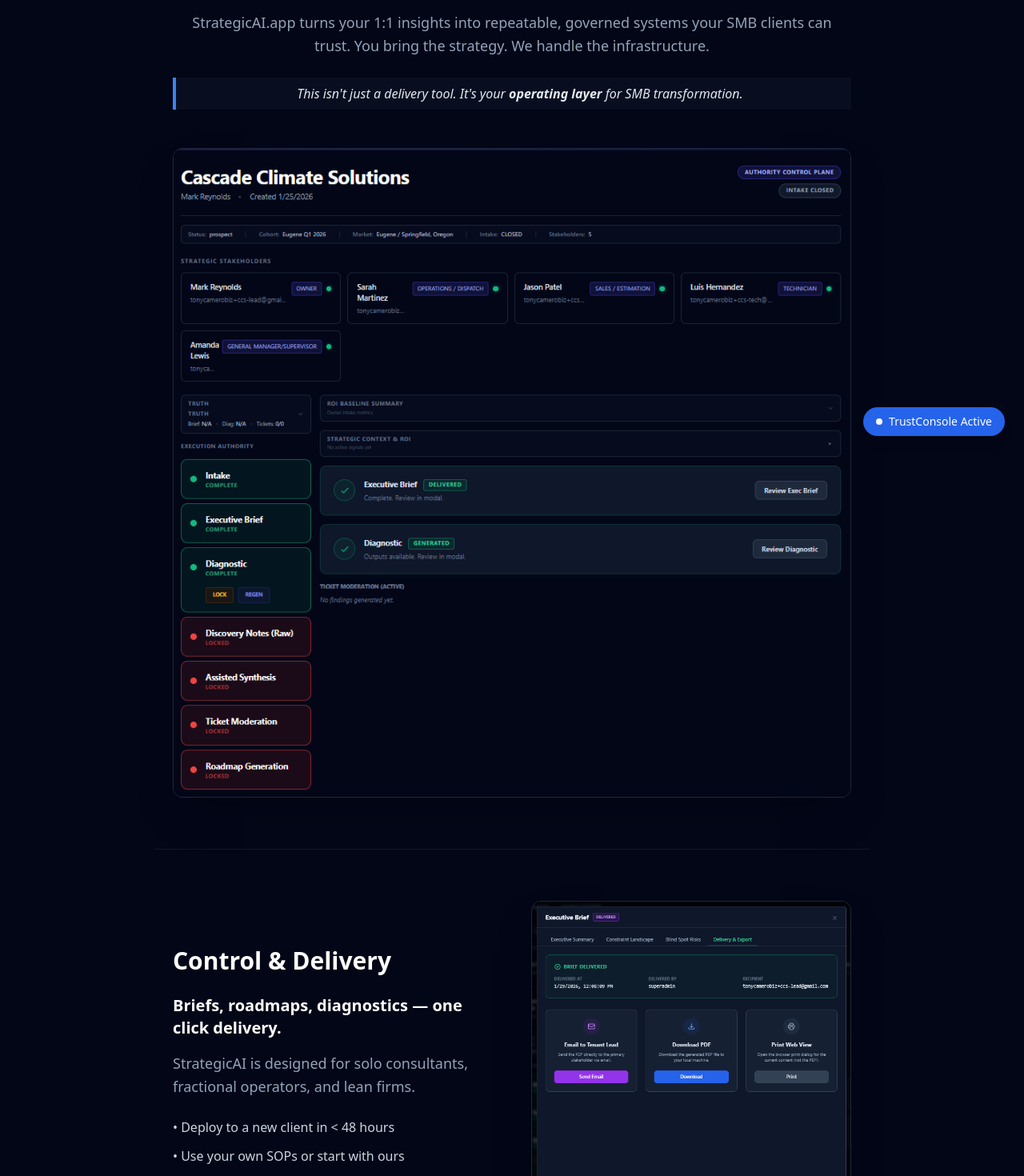
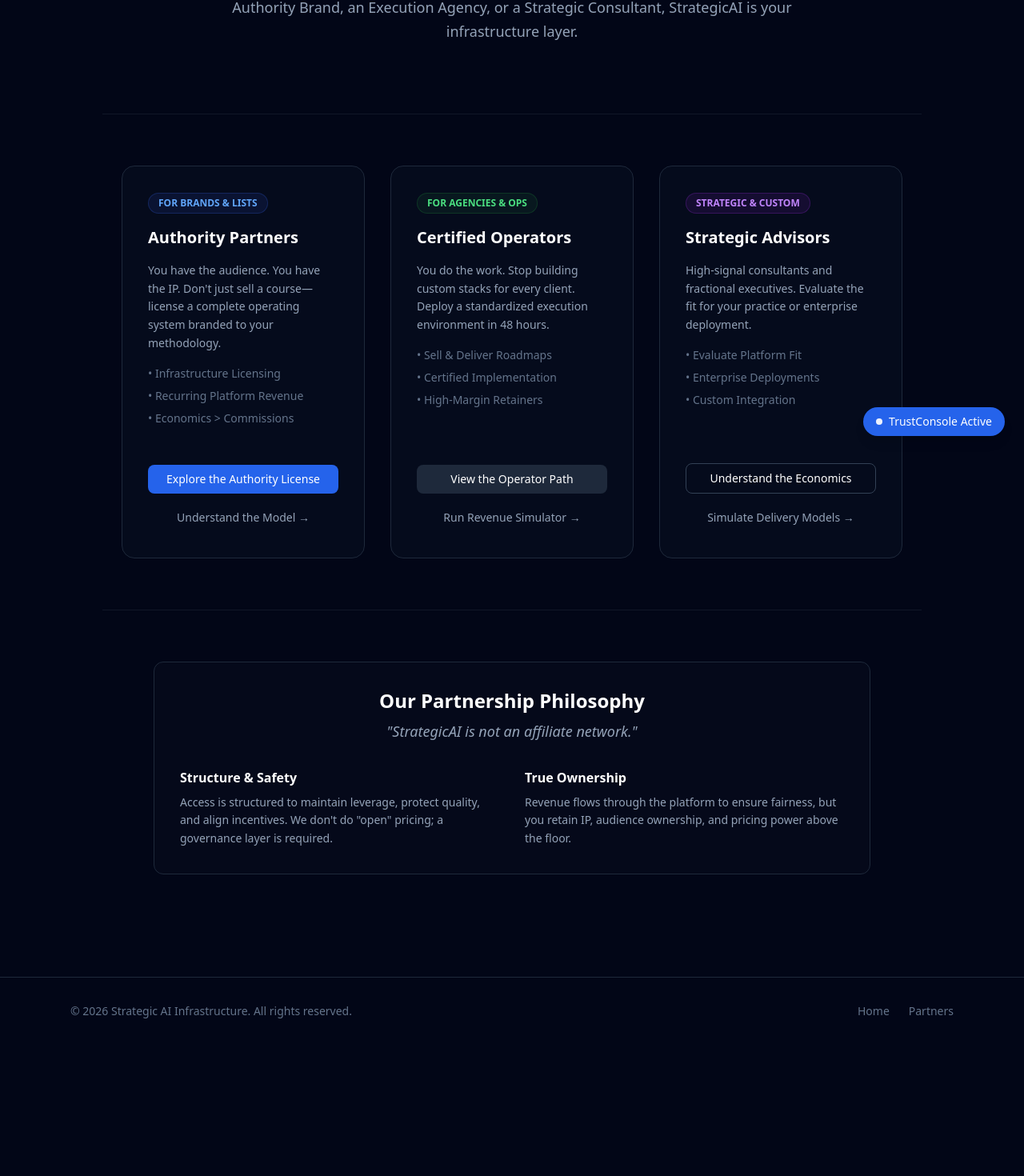
Before and after one commit to tonycamero/strategicai-marketing, a React (Vite) app in the folder frontend/: page /partners in a window 1280 px wide. Shown: the part 231-1701 px from the top of the page at 80% size. After the commit the page ends 1537 px from the top, so only its background shows below. Built offline with nearby package versions, Linux system fonts and the light colour scheme.

Commit message:
🔥 Site Rewrite: SMB-focused homepage, nav cleanup, and skeleton routes for /product, /why-strategicai, /pricing with search-term-driven structure

```diff
--- a/frontend/src/pages/public/Partners.tsx
+++ b/frontend/src/pages/public/Partners.tsx
@@ -9,8 +9,9 @@
     h3: "text-xl font-bold text-white mb-4",
     p: "text-lg text-slate-400 mb-6 leading-relaxed",
     li: "text-slate-300 mb-2 flex items-start gap-2",
-    section: "max-w-4xl mx-auto px-6 py-16 border-b border-slate-800/50 last:border-0",
+    section: "max-w-5xl mx-auto px-6 py-16 border-b border-slate-800/50 last:border-0",
     ctaButton: "inline-flex items-center px-6 py-3 rounded-lg bg-blue-600 hover:bg-blue-700 text-white font-medium transition cursor-pointer",
+    secondaryButton: "inline-flex items-center px-6 py-3 rounded-lg border border-slate-600 hover:bg-slate-800 text-white font-medium transition cursor-pointer",
     imgContainer: "rounded-xl overflow-hidden border border-slate-800 shadow-2xl bg-slate-900/50 cursor-zoom-in hover:border-slate-600 transition-colors group relative",
     img: "w-full h-auto",
     zoomHint: "absolute inset-0 flex items-center justify-center bg-black/0 group-hover:bg-black/20 transition-all opacity-0 group-hover:opacity-100 pointer-events-none"
@@ -49,102 +50,121 @@
             </nav>
 
             <main>
-                {/* Hero */}
+                {/* Section 1: Identity Framing */}
                 <section className={styles.section}>
-                    <div className="text-center max-w-4xl mx-auto mb-12">
-                        <h1 className={styles.h1}>Deliver like a full agency — without building one.</h1>
+                    <div className="text-center max-w-3xl mx-auto">
+                        <h1 className={styles.h1}>Leverage, Not Links.</h1>
                         <p className={styles.p}>
-                            StrategicAI.app turns your 1:1 insights into repeatable, governed systems your SMB clients can trust.
-                            You bring the strategy. We handle the infrastructure.
+                            This is for serious partners building with leverage — not link-pushers.
+                            Whether you are an Authority Brand, an Execution Agency, or a Strategic Consultant,
+                            StrategicAI is your infrastructure layer.
                         </p>
-                        <blockquote className="border-l-4 border-blue-500 pl-4 py-2 bg-slate-900/50 italic text-slate-200">
-                            This isn't just a delivery tool. It's your <strong>operating layer</strong> for SMB transformation.
-                        </blockquote>
-                    </div>
-                    <div className={`${styles.imgContainer} mt-8`} onClick={() => setSelectedImage('/images/partner-dashboard-main.png')}>
-                        <img src="/images/partner-dashboard-main.png" alt="Partner Control Plane" className={styles.img} />
-                        <div className={styles.zoomHint}><span className="bg-black/50 text-white text-xs px-2 py-1 rounded backdrop-blur-sm">Click to expand</span></div>
                     </div>
                 </section>
 
-                {/* Section: Control & Delivery */}
+                {/* Section 2: Three Partner Archetypes */}
                 <section className={styles.section}>
-                    <div className="grid md:grid-cols-2 gap-12 items-center">
-                        <div>
-                            <h2 className={styles.h2}>Control & Delivery</h2>
-                            <h3 className={styles.h3}>Briefs, roadmaps, diagnostics — one click delivery.</h3>
-                            <p className={styles.p}>StrategicAI is designed for solo consultants, fractional operators, and lean firms.</p>
-                            <ul className="space-y-3 mb-6">
-                                <li className={styles.li}>• Deploy to a new client in &lt; 48 hours</li>
-                                <li className={styles.li}>• Use your own SOPs or start with ours</li>
-                                <li className={styles.li}>• Keep the relationship, let us power the delivery</li>
-                            </ul>
+                    <div className="grid md:grid-cols-3 gap-8">
+                        {/* Authority Partners */}
+                        <div className="bg-slate-900/30 p-8 rounded-2xl border border-slate-800 hover:border-blue-500/30 transition-all flex flex-col">
+                            <div className="mb-6">
+                                <span className="inline-block px-3 py-1 rounded-full bg-blue-900/20 text-blue-400 text-xs font-bold border border-blue-900/50 mb-4">FOR BRANDS & LISTS</span>
+                                <h3 className={styles.h3}>Authority Partners</h3>
+                                <p className="text-slate-400 text-sm leading-relaxed mb-4">
+                                    You have the audience. You have the IP. Don't just sell a course—license a complete operating system branded to your methodology.
+                                </p>
+                                <ul className="text-sm text-slate-500 space-y-2 mb-6">
+                                    <li>• Infrastructure Licensing</li>
+                                    <li>• Recurring Platform Revenue</li>
+                                    <li>• Economics &gt; Commissions</li>
+                                </ul>
+                            </div>
+                            <div className="mt-auto space-y-3">
+                                <Link to="/authority-partner" className="block text-center bg-blue-600 hover:bg-blue-700 text-white py-2 rounded-lg text-sm font-medium transition cursor-pointer">
+                                    Explore the Authority License
+                                </Link>
+                                <Link to="/authority-economics" className="block text-center text-slate-400 hover:text-white py-2 text-sm transition cursor-pointer">
+                                    Understand the Model →
+                                </Link>
+                            </div>
                         </div>
-                        <div className={styles.imgContainer} onClick={() => setSelectedImage('/images/partner-delivery-console.png')}>
-                            <img src="/images/partner-delivery-console.png" alt="Delivery Console" className={styles.img} />
-                            <div className={styles.zoomHint}><span className="bg-black/50 text-white text-xs px-2 py-1 rounded backdrop-blur-sm">Click to expand</span></div>
+
+                        {/* Execution Partners */}
+                        <div className="bg-slate-900/30 p-8 rounded-2xl border border-slate-800 hover:border-green-500/30 transition-all flex flex-col">
+                            <div className="mb-6">
+                                <span className="inline-block px-3 py-1 rounded-full bg-green-900/20 text-green-400 text-xs font-bold border border-green-900/50 mb-4">FOR AGENCIES & OPS</span>
+                                <h3 className={styles.h3}>Certified Operators</h3>
+                                <p className="text-slate-400 text-sm leading-relaxed mb-4">
+                                    You do the work. Stop building custom stacks for every client. Deploy a standardized execution environment in 48 hours.
+                                </p>
+                                <ul className="text-sm text-slate-500 space-y-2 mb-6">
+                                    <li>• Sell & Deliver Roadmaps</li>
+                                    <li>• Certified Implementation</li>
+                                    <li>• High-Margin Retainers</li>
+                                </ul>
+                            </div>
+                            <div className="mt-auto space-y-3">
+                                <Link to="/certified-operator" className="block text-center bg-slate-800 hover:bg-slate-700 text-white py-2 rounded-lg text-sm font-medium transition cursor-pointer">
+                                    View the Operator Path
+                                </Link>
+                                <Link to="/partner-revenue-simulator" className="block text-center text-slate-400 hover:text-white py-2 text-sm transition cursor-pointer">
+                                    Run Revenue Simulator →
+                                </Link>
+                            </div>
+                        </div>
+
+                        {/* Strategic / Exploratory */}
+                        <div className="bg-slate-900/30 p-8 rounded-2xl border border-slate-800 hover:border-purple-500/30 transition-all flex flex-col">
+                            <div className="mb-6">
+                                <span className="inline-block px-3 py-1 rounded-full bg-purple-900/20 text-purple-400 text-xs font-bold border border-purple-900/50 mb-4">STRATEGIC & CUSTOM</span>
+                                <h3 className={styles.h3}>Strategic Advisors</h3>
+                                <p className="text-slate-400 text-sm leading-relaxed mb-4">
+                                    High-signal consultants and fractional executives. Evaluate the fit for your practice or enterprise deployment.
+                                </p>
+                                <ul className="text-sm text-slate-500 space-y-2 mb-6">
+                                    <li>• Evaluate Platform Fit</li>
+                                    <li>• Enterprise Deployments</li>
+                                    <li>• Custom Integration</li>
+                                </ul>
+                            </div>
+                            <div className="mt-auto space-y-3">
+                                <Link to="/authority-economics" className="block text-center border border-slate-700 hover:bg-slate-800 text-white py-2 rounded-lg text-sm font-medium transition cursor-pointer">
+                                    Understand the Economics
+                                </Link>
+                                <Link to="/partner-revenue-simulator" className="block text-center text-slate-400 hover:text-white py-2 text-sm transition cursor-pointer">
+                                    Simulate Delivery Models →
+                                </Link>
+                            </div>
                         </div>
                     </div>
                 </section>
 
-                {/* Section: Execution System */}
+                {/* Section 3: Explicit Partnership Philosophy */}
                 <section className={styles.section}>
-                    <div className="grid md:grid-cols-2 gap-12 items-center">
-                        <div className={`order-2 md:order-1 ${styles.imgContainer} max-w-[60%] mx-auto`} onClick={() => setSelectedImage('/images/partner-execution-steps.png')}>
-                            <img src="/images/partner-execution-steps.png" alt="Execution Steps" className={styles.img} />
-                            <div className={styles.zoomHint}><span className="bg-black/50 text-white text-xs px-2 py-1 rounded backdrop-blur-sm">Click to expand</span></div>
+                    <div className="bg-slate-900/20 border border-slate-800 rounded-xl p-8 max-w-4xl mx-auto">
+                        <div className="text-center mb-8">
+                            <h2 className="text-2xl font-bold text-white mb-2">Our Partnership Philosophy</h2>
+                            <p className="text-lg text-slate-400 italic">"StrategicAI is not an affiliate network."</p>
                         </div>
-                        <div className="order-1 md:order-2">
-                            <h2 className={styles.h2}>Execution System</h2>
-                            <h3 className={styles.h3}>You control when, how, and who gets to build.</h3>
-                            <ul className="space-y-1 ml-4 list-disc text-slate-400">
-                                <li>SOPs trigger real workflows.</li>
-                                <li>Clients stop asking "what next?"</li>
-                                <li>Automated tracking of every step.</li>
-                            </ul>
+                        <div className="grid md:grid-cols-2 gap-8">
+                            <div>
+                                <h4 className="font-bold text-white mb-2">Structure & Safety</h4>
+                                <p className="text-slate-400 text-sm leading-relaxed">
+                                    Access is structured to maintain leverage, protect quality, and align incentives. We don't do "open" pricing; a governance layer is required.
+                                </p>
+                            </div>
+                            <div>
+                                <h4 className="font-bold text-white mb-2">True Ownership</h4>
+                                <p className="text-slate-400 text-sm leading-relaxed">
+                                    Revenue flows through the platform to ensure fairness, but you retain IP, audience ownership, and pricing power above the floor.
+                                </p>
+                            </div>
                         </div>
                     </div>
                 </section>
-
-                {/* What You Get / Features List */}
-                <section className={styles.section}>
-                    <h2 className={styles.h2}>Why SMBs Love It (and You Win)</h2>
-                    <div className="space-y-8">
-                        <div>
-                            <h3 className={styles.h3}>Intake Engines</h3>
-                            <ul className="space-y-1 ml-4 list-disc text-slate-400">
-                                <li>Role-based portals collect Sales, Ops, and Executive intel.</li>
-                                <li>No more chasing docs or misaligned assumptions.</li>
-                            </ul>
-                        </div>
-                        <div>
-                            <h3 className={styles.h3}>TrustConsole™</h3>
-                            <ul className="space-y-1 ml-4 list-disc text-slate-400">
-                                <li>Clients can ask roadmap questions 24/7.</li>
-                                <li>Grounded in KPIs, ticket activity, and progress.</li>
-                            </ul>
-                        </div>
-                        <div>
-                            <h3 className={styles.h3}>ROI Dashboard</h3>
-                            <ul className="space-y-1 ml-4 list-disc text-slate-400">
-                                <li>Show time saved, margin recovered, and operational lift.</li>
-                                <li>Clients see results, not confusion.</li>
-                            </ul>
-                        </div>
-                    </div>
-                </section>
-
-                {/* CTA */}
-                <section className={styles.section}>
-                    <Link to="/partners">
-                        <span className={styles.ctaButton}>Join the Partner Program</span>
-                    </Link>
-                </section>
-
             </main>
 
-            <TrustAgentShell enabled={true} mode="homepage" />
-
+            <TrustAgentShell enabled={true} mode="public" />
             <ImageViewer isOpen={!!selectedImage} src={selectedImage} onClose={() => setSelectedImage(null)} />
 
             {/* Footer */}
```
Also changed, not shown: frontend/src/routes.tsx (+4 -4 lines), 1 other file (tests, documents, lock files or other folders).
